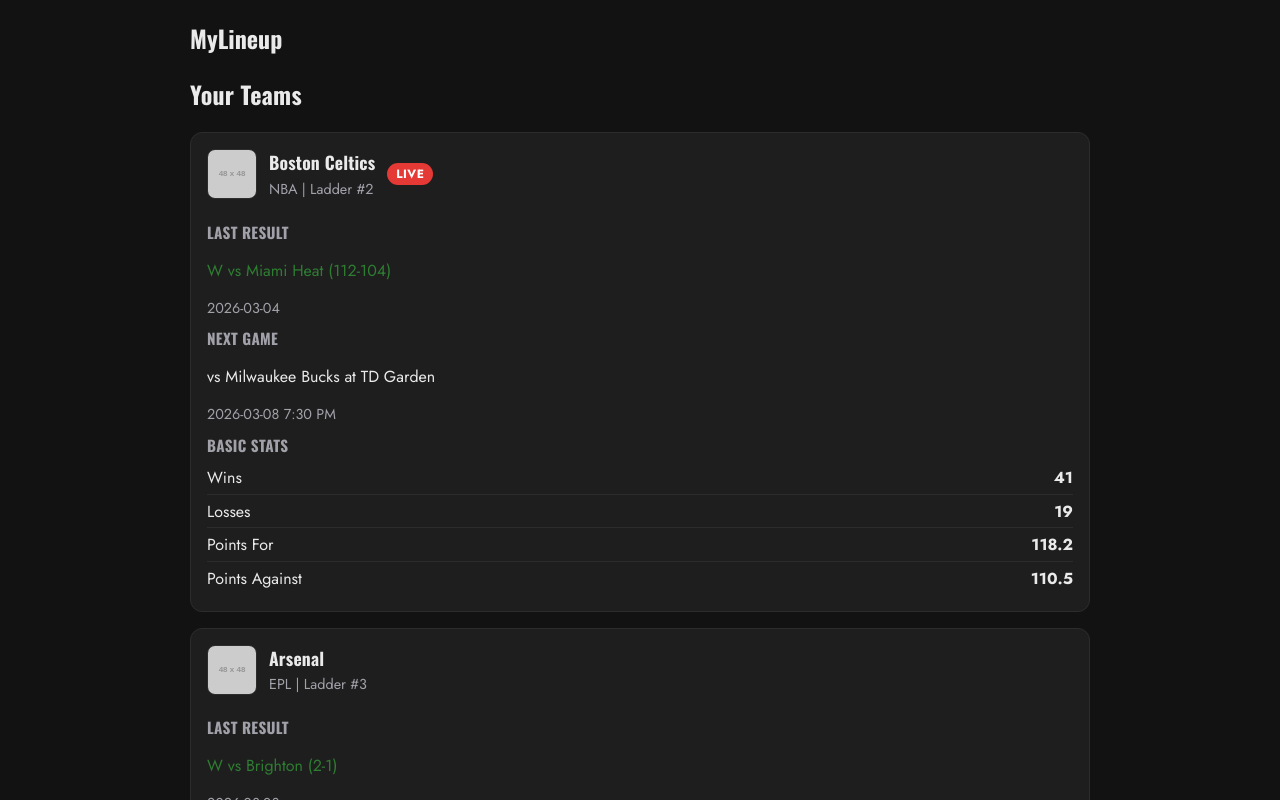
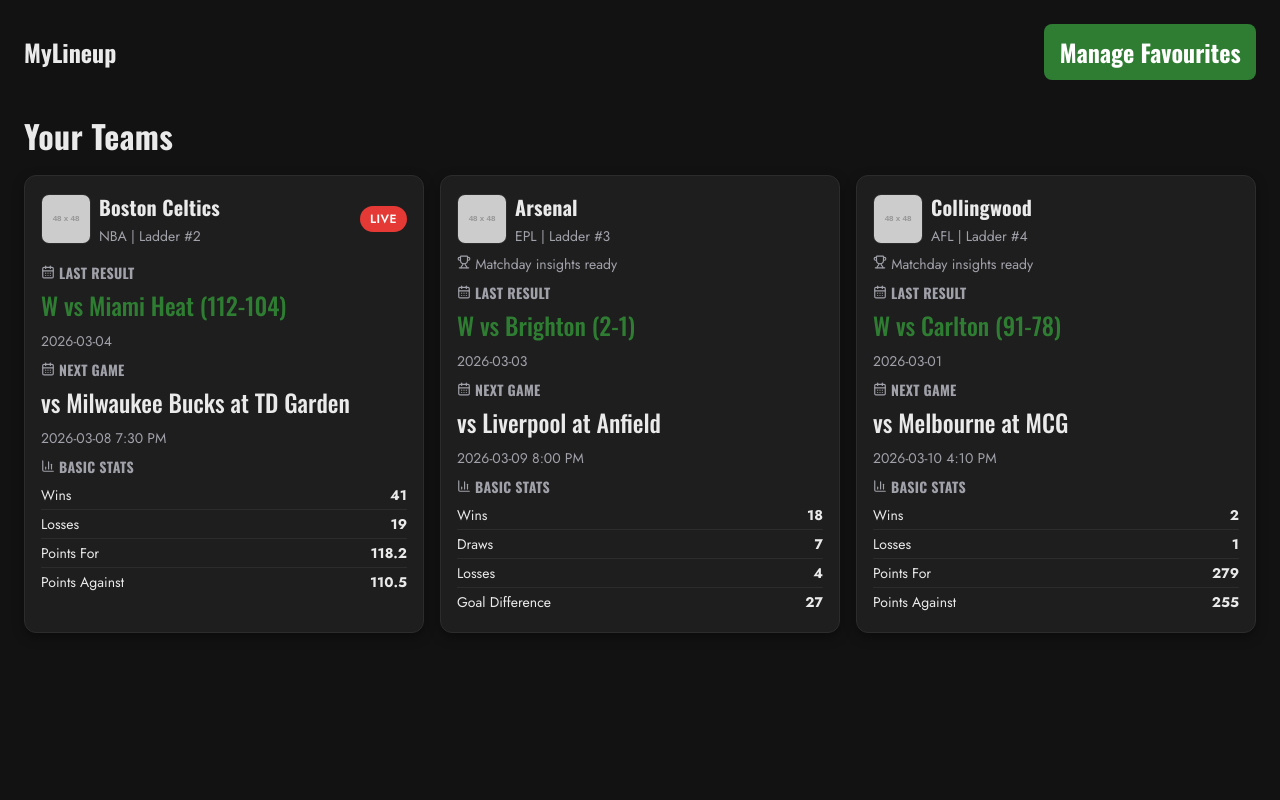
Before and after one commit to geezmulticoloredbob/MyLineUp, a React (Vite) app in the folder client/: page / in a window 1280 px wide. Shown: the top 800 px of the page. Built offline with nearby package versions, Linux system fonts and the light colour scheme.

Commit message:
feat: add lucide-react icons and enhance styling for TeamCard and AppShell components

```diff
--- a/client/package.json
+++ b/client/package.json
@@ -9,6 +9,7 @@
     "preview": "vite preview"
   },
   "dependencies": {
+    "lucide-react": "^0.577.0",
     "react": "^19.2.0",
     "react-dom": "^19.2.0"
   },
--- a/client/src/components/common/PageContainer.jsx
+++ b/client/src/components/common/PageContainer.jsx
@@ -1,7 +1,7 @@
 function PageContainer({ title, children }) {
   return (
-    <section>
-      <h1>{title}</h1>
+    <section className="page-container">
+      <h1 className="page-container__title">{title}</h1>
       {children}
     </section>
   );
--- a/client/src/features/dashboard/components/TeamCard.jsx
+++ b/client/src/features/dashboard/components/TeamCard.jsx
@@ -1,4 +1,5 @@
 import { formatStatLabel, getLatestResultPanel, getNextGamePanel } from '../utils/priority';
+import { BarChart3, CalendarDays, Trophy } from 'lucide-react';
 
 function CardHeader({ teamName, league, logoUrl, ladderPosition, isLive }) {
   return (
@@ -26,8 +27,11 @@
 
   return (
     <section className="team-card__section">
-      <h3 className="team-card__section-title">{panel.title}</h3>
-      <p className={toneClassName}>{panel.content}</p>
+      <h3 className="team-card__section-title">
+        <CalendarDays size={14} strokeWidth={2} />
+        {panel.title}
+      </h3>
+      <p className={`team-card__score ${toneClassName}`}>{panel.content}</p>
       <p className="team-card__meta">{panel.meta}</p>
     </section>
   );
@@ -59,7 +63,10 @@
   if (!entries.length) {
     return (
       <section className="team-card__section">
-        <h3 className="team-card__section-title">Basic Stats</h3>
+        <h3 className="team-card__section-title">
+          <BarChart3 size={14} strokeWidth={2} />
+          Basic Stats
+        </h3>
         <p className="team-card__meta">No stats available yet.</p>
       </section>
     );
@@ -67,7 +74,10 @@
 
   return (
     <section className="team-card__section">
-      <h3 className="team-card__section-title">Basic Stats</h3>
+      <h3 className="team-card__section-title">
+        <BarChart3 size={14} strokeWidth={2} />
+        Basic Stats
+      </h3>
       <ul className="team-card__stats">
         {entries.map(([key, value]) => (
           <li key={key}>
@@ -106,6 +116,11 @@
         ladderPosition={team.ladderPosition}
         isLive={team.isLive}
       />
+      {!team.isLive ? (
+        <p className="team-card__meta">
+          <Trophy size={14} strokeWidth={2} /> Matchday insights ready
+        </p>
+      ) : null}
       <MatchesSection team={team} />
       <StatsPanel stats={team.stats} />
     </article>
--- a/client/src/layouts/AppShell.jsx
+++ b/client/src/layouts/AppShell.jsx
@@ -1,8 +1,13 @@
 function AppShell({ children }) {
   return (
     <div className="app-shell">
-      <header className="app-shell__header">MyLineup</header>
-      <main>{children}</main>
+      <header className="app-shell__header">
+        <span>MyLineup</span>
+        <button type="button" className="btn-primary">
+          Manage Favourites
+        </button>
+      </header>
+      <main className="app-shell__main">{children}</main>
     </div>
   );
 }
--- a/client/src/pages/DashboardPage.jsx
+++ b/client/src/pages/DashboardPage.jsx
@@ -26,7 +26,11 @@
       {mockTeams.length === 0 ? (
         <TeamCard status="empty" />
       ) : (
-        mockTeams.map((team) => <TeamCard key={team.id} team={team} />)
+        <div className="team-card-grid">
+          {mockTeams.map((team) => (
+            <TeamCard key={team.id} team={team} />
+          ))}
+        </div>
       )}
     </PageContainer>
   );
--- a/client/src/styles/index.css
+++ b/client/src/styles/index.css
@@ -1,18 +1,48 @@
 @import url('https://fonts.googleapis.com/css2?family=Jost:wght@400;500;600;700&family=Oswald:wght@500;600;700&display=swap');
 
 :root {
+  --layout-max-width: 1280px;
+
   --bg-app: #121212;
   --surface-card: #1e1e1e;
+  --surface-card-hover: #232323;
   --text-primary: #eaeaea;
   --text-secondary: #a1a1aa;
   --border-default: #2c2c2c;
   --accent-success: #2e7d32;
-  --accent-success-hover: #66bb6a;
+  --accent-success-hover: #388e3c;
   --accent-warning: #fbc02d;
   --accent-error: #d32f2f;
   --badge-live-bg: #e53935;
   --badge-live-text: #ffffff;
   --focus-ring: #22c55e;
+
+  --radius-card: 12px;
+  --radius-button: 8px;
+  --radius-pill: 999px;
+
+  --space-xs: 4px;
+  --space-sm: 8px;
+  --space-md: 16px;
+  --space-lg: 24px;
+  --space-xl: 32px;
+  --space-xxl: 48px;
+
+  --text-display: 48px;
+  --text-h1: 32px;
+  --text-h2: 24px;
+  --text-h3: 20px;
+  --text-body: 16px;
+  --text-small: 14px;
+  --text-caption: 12px;
+
+  --shadow-card: 0 4px 12px rgba(0, 0, 0, 0.35);
+  --shadow-hover: 0 6px 18px rgba(0, 0, 0, 0.45);
+
+  --motion-fast: 120ms;
+  --motion-normal: 200ms;
+  --motion-slow: 300ms;
+
   --font-heading: 'Oswald', sans-serif;
   --font-body: 'Jost', sans-serif;
 }
@@ -20,6 +50,7 @@
 body {
   margin: 0;
   font-family: var(--font-body);
+  font-size: var(--text-body);
   background: var(--bg-app);
   color: var(--text-primary);
 }
@@ -32,28 +63,79 @@
 h6 {
   font-family: var(--font-heading);
   letter-spacing: 0.01em;
+  margin: 0;
+}
+
+h1 {
+  font-size: var(--text-h1);
+}
+
+h2 {
+  font-size: var(--text-h2);
+}
+
+h3 {
+  font-size: var(--text-h3);
+}
+
+p {
+  margin: 0;
 }
 
 .app-shell {
   min-height: 100vh;
-  max-width: 900px;
+  max-width: var(--layout-max-width);
   margin: 0 auto;
-  padding: 1.25rem;
+  padding: var(--space-lg);
 }
 
 .app-shell__header {
+  display: flex;
+  align-items: center;
+  justify-content: space-between;
   font-family: var(--font-heading);
-  font-size: 1.5rem;
+  font-size: var(--text-h2);
   font-weight: 700;
-  margin-bottom: 1.25rem;
+  margin-bottom: var(--space-xl);
+}
+
+.app-shell__main {
+  display: grid;
+  grid-template-columns: 1fr;
+  gap: var(--space-xl);
+}
+
+.page-container {
+  display: flex;
+  flex-direction: column;
+  gap: var(--space-md);
+}
+
+.page-container__title {
+  font-size: var(--text-h1);
+}
+
+.team-card-grid {
+  display: grid;
+  grid-template-columns: repeat(auto-fit, minmax(300px, 1fr));
+  gap: var(--space-md);
 }
 
 .team-card {
   background: var(--surface-card);
   border: 1px solid var(--border-default);
-  border-radius: 12px;
-  padding: 1rem;
-  margin-bottom: 1rem;
+  border-radius: var(--radius-card);
+  padding: var(--space-md);
+  box-shadow: var(--shadow-card);
+  transition:
+    background-color var(--motion-normal) ease,
+    box-shadow var(--motion-normal) ease,
+    border-color var(--motion-fast) ease;
+}
+
+.team-card:hover {
+  background: var(--surface-card-hover);
+  box-shadow: var(--shadow-hover);
 }
 
 .team-card--state {
@@ -64,39 +146,48 @@
 .team-card__header {
   display: flex;
   align-items: center;
-  gap: 0.75rem;
-  margin-bottom: 0.75rem;
+  gap: var(--space-sm);
+  margin-bottom: var(--space-sm);
 }
 
 .team-card__logo {
-  border-radius: 8px;
+  border-radius: var(--radius-button);
   border: 1px solid var(--border-default);
   object-fit: cover;
 }
 
 .team-card__title {
   font-family: var(--font-heading);
-  margin: 0;
-  font-size: 1.1rem;
+  font-size: var(--text-h3);
 }
 
 .team-card__meta {
-  margin: 0.2rem 0 0;
+  margin-top: var(--space-xs);
   color: var(--text-secondary);
-  font-size: 0.9rem;
+  font-size: var(--text-small);
 }
 
 .team-card__section {
-  padding-top: 0.6rem;
+  padding-top: var(--space-sm);
+  display: flex;
+  flex-direction: column;
+  gap: var(--space-xs);
 }
 
 .team-card__section-title {
   font-family: var(--font-heading);
-  margin: 0 0 0.35rem;
-  font-size: 0.95rem;
+  display: flex;
+  align-items: center;
+  gap: var(--space-xs);
+  font-size: var(--text-small);
   text-transform: uppercase;
   letter-spacing: 0.02em;
   color: var(--text-secondary);
+}
+
+.team-card__score {
+  font-size: var(--text-h2);
+  font-family: var(--font-heading);
 }
 
 .team-card__stats {
@@ -108,8 +199,9 @@
 .team-card__stats li {
   display: flex;
   justify-content: space-between;
-  padding: 0.3rem 0;
+  padding: var(--space-xs) 0;
   border-bottom: 1px solid var(--border-default);
+  font-size: var(--text-small);
 }
 
 .team-card__stats li:last-child {
@@ -132,26 +224,32 @@
   display: inline-block;
   background: var(--badge-live-bg);
   color: var(--badge-live-text);
-  border-radius: 999px;
-  padding: 0.15rem 0.55rem;
-  font-size: 0.75rem;
-  font-weight: 700;
+  border-radius: var(--radius-pill);
+  padding: var(--space-xs) 10px;
+  font-family: var(--font-body);
+  font-size: var(--text-caption);
+  font-weight: 600;
   letter-spacing: 0.04em;
   text-transform: uppercase;
+  margin-left: auto;
 }
 
 .btn-primary {
   background: var(--accent-success);
   color: var(--badge-live-text);
   border: 1px solid transparent;
-  border-radius: 8px;
+  border-radius: var(--radius-button);
   padding: 0.55rem 0.9rem;
   font: inherit;
   cursor: pointer;
+  transition:
+    background-color var(--motion-fast) ease,
+    box-shadow var(--motion-fast) ease;
 }
 
 .btn-primary:hover {
   background: var(--accent-success-hover);
+  box-shadow: var(--shadow-card);
 }
 
 .btn-primary:focus-visible {
```
Also changed, not shown: 1 other file (tests, documents, lock files or other folders).
